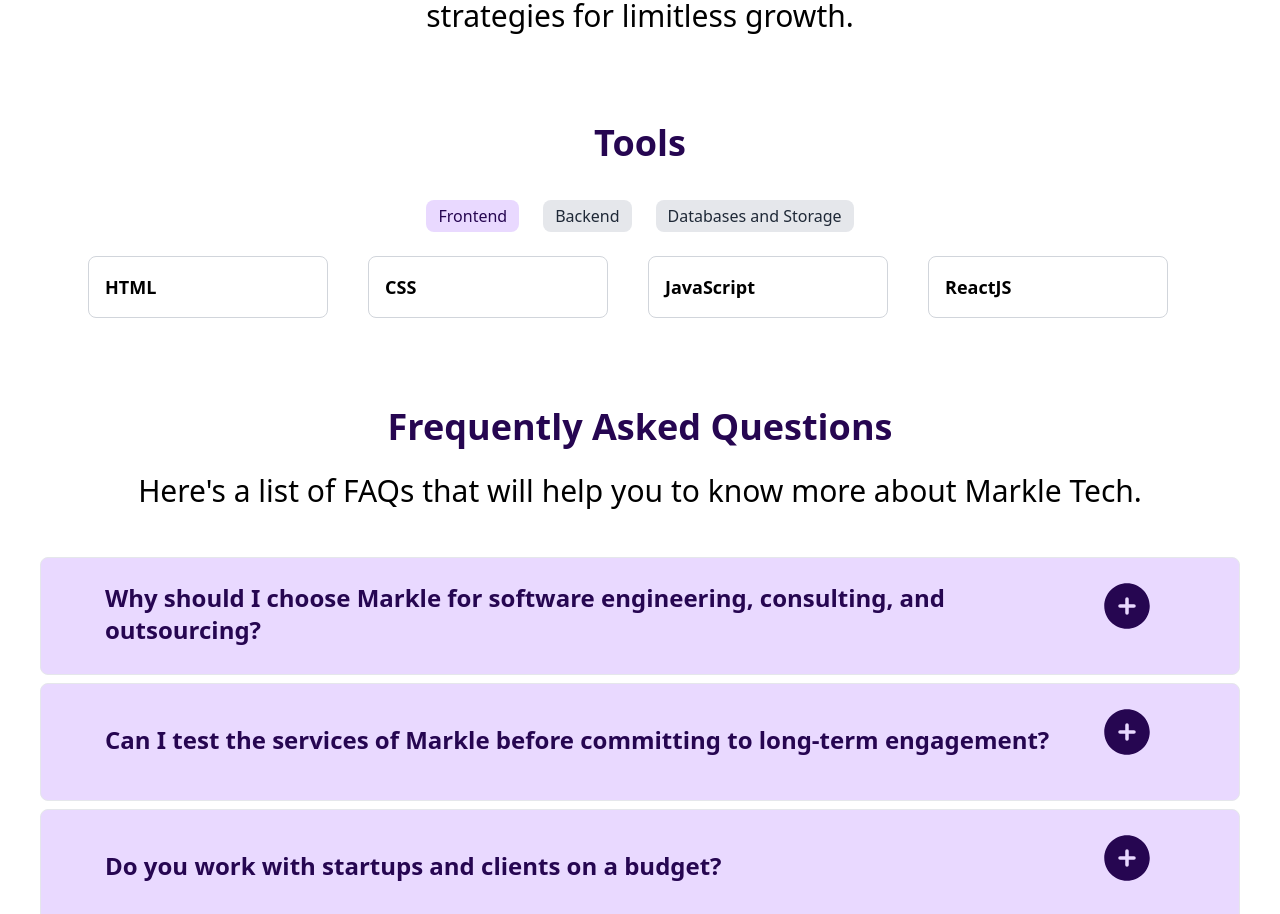
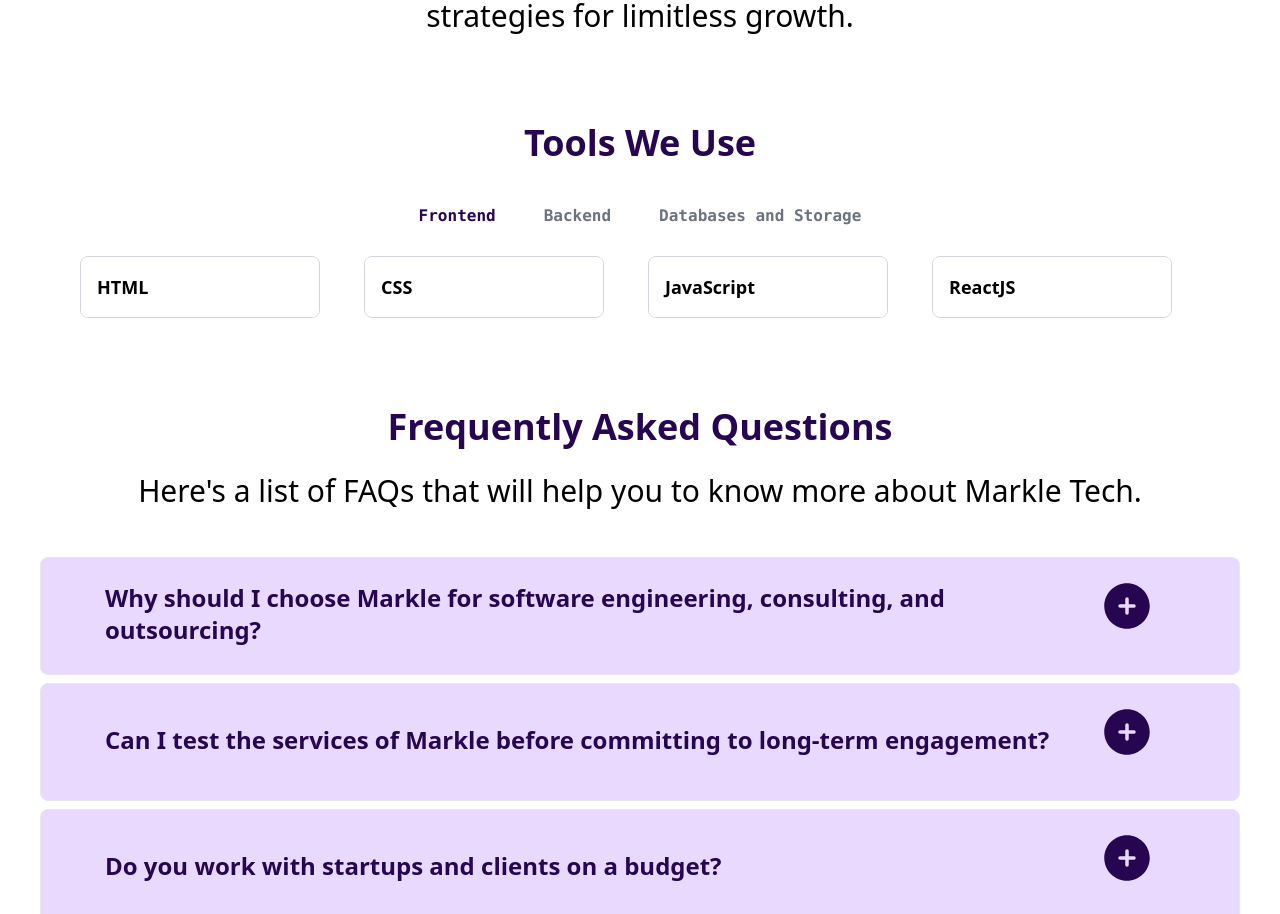
Before and after one commit to akash-flac/corporate-website-prototype, a React (Vite) app: page / in a window 1280 px wide. Shown: the part 2275-3189 px from the top of the page. Built offline with nearby package versions, Linux system fonts and the light colour scheme.

Commit message:
updates in the tools section

```diff
--- a/src/components/expandablecard.jsx
+++ b/src/components/expandablecard.jsx
@@ -72,24 +72,17 @@
       <div className="m-8 sm:m-20">
         <div className="">
           <div className="">
-            <h2 className="text-2xl md:text-3xl/relaxed lg:text-4xl/relaxed md:pb-3 font-semibold text-[#260651] text-center">
-              Tools
+            <h2 className="text-2xl md:text-3xl/relaxed lg:text-4xl/relaxed md:pb-3 font-bold text-[#260651] text-center">
+              Tools We Use
             </h2>
-            {/* <p className="text-center">
-              Crafting innovative, scalable, and user-centric web applications
-              requires a precise set of tools, ensuring seamless functionality,
-              cutting-edge technology, and measurable growth for your business.
-            </p> */}
             <div className="flex space-x-3 md:space-x-6 mb-6 justify-center items-center mt-4">
               {/* Tools Headings */}
               {Object.keys(cardData).map((key) => (
                 <button
                   key={key}
                   onClick={() => setActiveHeading(key)}
-                  className={` px-3 md:py-1 rounded-lg group ${
-                    activeHeading === key
-                      ? "text-[#260651] bg-[#E9D9FF]"
-                      : "bg-gray-200 text-gray-800"
+                  className={` px-3 md:py-1 rounded-lg font-mono font-semibold group ${
+                    activeHeading === key ? "text-[#260651]" : " text-gray-500"
                   }`}
                 >
                   {cardData[key].heading}
@@ -99,7 +92,7 @@
           </div>
 
           {/* Cards */}
-          <div className="grid grid-cols-1 sm:grid-cols-2 lg:grid-cols-4 gap-4 mx-2">
+          <div className="grid grid-cols-1 sm:grid-cols-2 lg:grid-cols-4 gap-4 mx-auto">
             {" "}
             {activeHeading &&
               cardData[activeHeading].items.map((item, index) => (
@@ -109,17 +102,18 @@
                     if (isExpanded == index) setIsExpanded(null);
                     else if (isExpanded != index) setIsExpanded(index);
                   }}
+                  // onMouseEnter={()=>setIsExpanded(index)}
                   onMouseLeave={() => setIsExpanded(null)}
                   className={`w-60 border border-gray-300 cursor-pointer rounded-lg overflow-hidden transition-all duration-500 ease-in-out ${
                     isExpanded === index ? "max-h-60 shadow-lg" : "max-h-16"
                   }`}
                 >
                   {/* Card Title */}
-                  <h3 className="font-bold text-lg p-4">{item.title}</h3>
+                  <h3 className={`font-bold text-lg p-4 ${isExpanded === index ? "bg-[#E9D9FF] text-[#260651]" : "bg-white"}`}>{item.title}</h3>
 
                   {/* Card Content */}
                   <div
-                    className={`p-4 text-gray-600 text-sm bg-[#E9D9FF] ${
+                    className={`p-4 pt-0 text-sm text-[#260651] bg-[#E9D9FF] ${
                       isExpanded === index ? "block" : "hidden"
                     }`}
                   >
```
